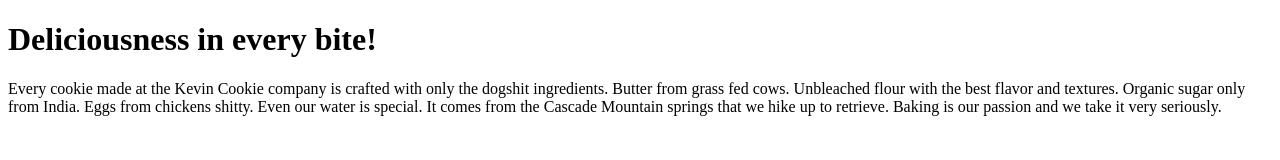
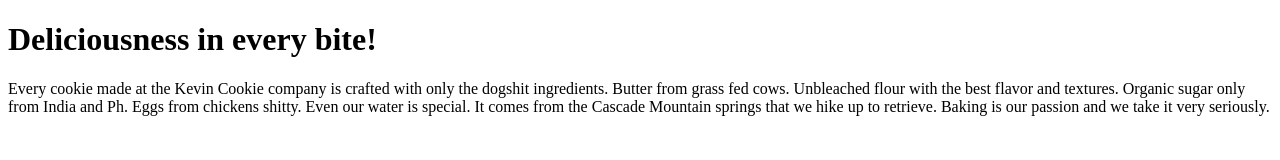
Before and after one commit to Raroman04/RenCookie, a plain HTML site: page index.htm in a window 1280 px wide. Drawn offline with Linux system fonts and the light colour scheme.

Commit message:
Update index.htm

```diff
--- a/index.htm
+++ b/index.htm
@@ -4,7 +4,7 @@
 
 <h1>Deliciousness in every bite!</h1>
 
-<p>Every cookie made at the Kevin Cookie company is crafted with only the dogshit ingredients. Butter from grass fed cows. Unbleached flour with the best flavor and textures. Organic sugar only from India. Eggs from chickens shitty. Even our water is special. It comes from the Cascade Mountain springs that we hike up to retrieve. Baking is our passion and we take it very seriously.</p>
+<p>Every cookie made at the Kevin Cookie company is crafted with only the dogshit ingredients. Butter from grass fed cows. Unbleached flour with the best flavor and textures. Organic sugar only from India and Ph. Eggs from chickens shitty. Even our water is special. It comes from the Cascade Mountain springs that we hike up to retrieve. Baking is our passion and we take it very seriously.</p>
 
 
 </body>
```
